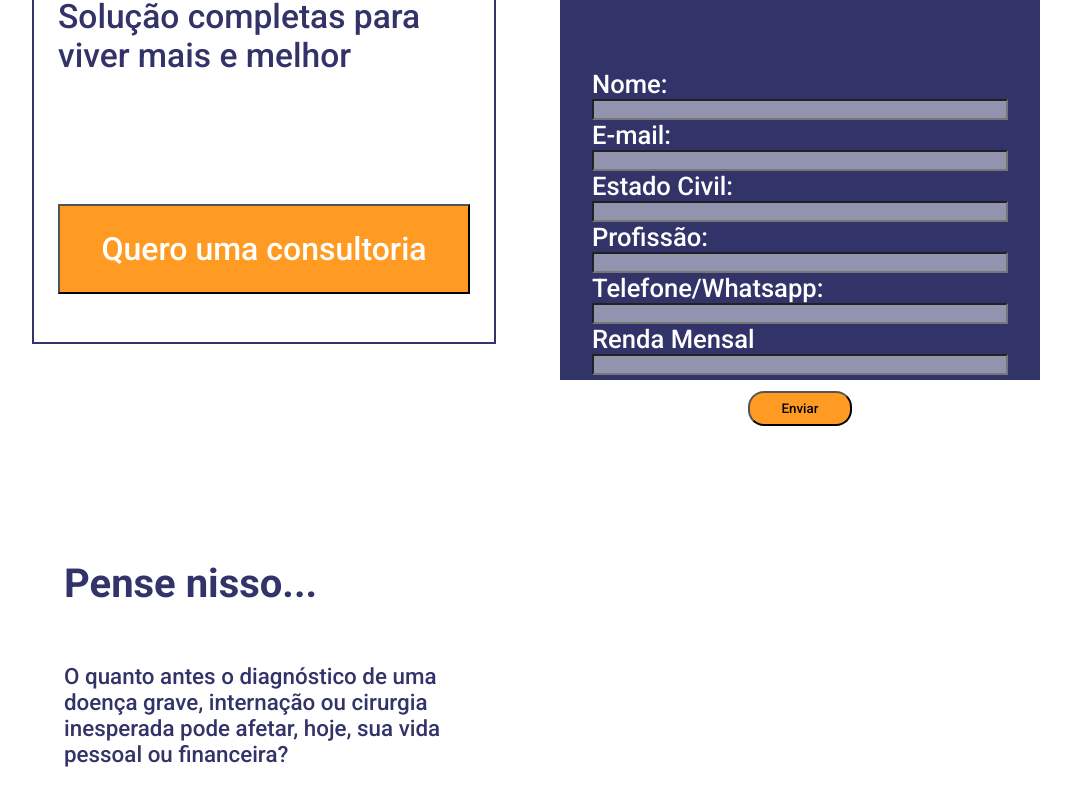
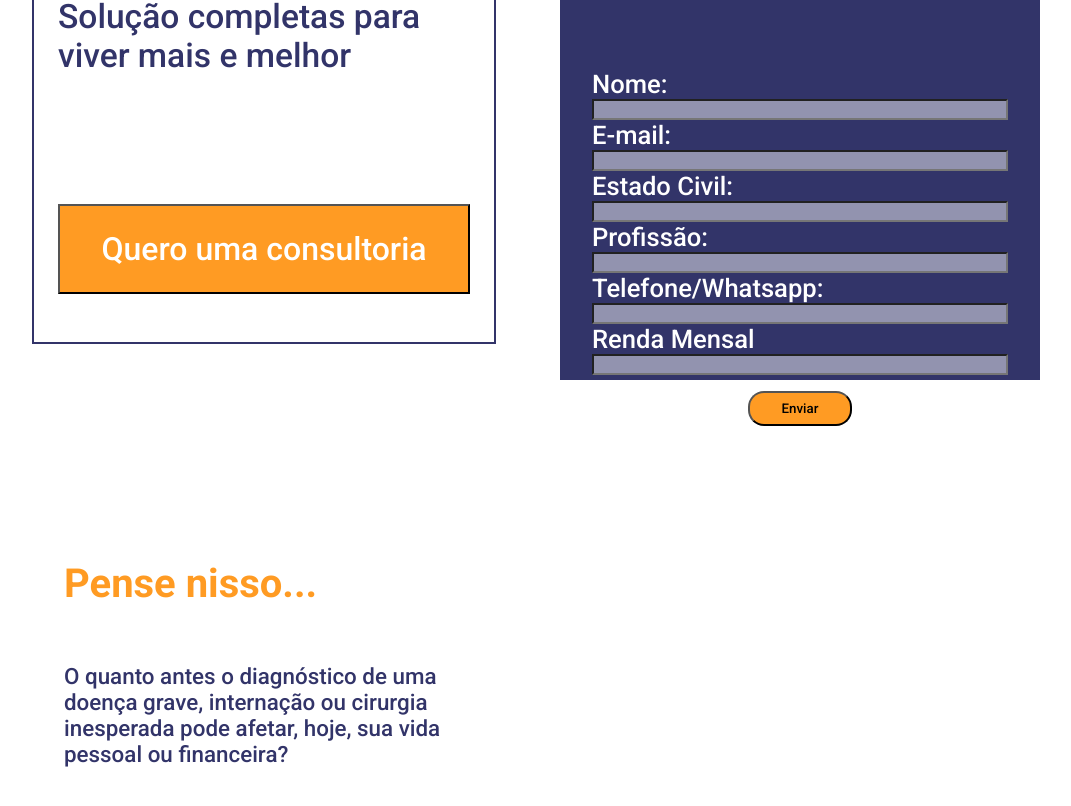
Before and after one commit to silvamateus/silvamateus-raroinc, a Vue app: page / in a window 1280 px wide. Shown: the part 951-1757 px from the top of the page, without its empty margins (104-1175 px from the left). Built offline with nearby package versions, Linux system fonts and the light colour scheme.

Commit message:
add general color to h3

```diff
--- a/src/components/TopHeader.vue
+++ b/src/components/TopHeader.vue
@@ -42,6 +42,11 @@ export default {};
 </script>
 
 <style scoped>
+/* General style */
+h3 {
+  color: #ff9b23;
+}
+
 /* Header */
 .header-top {
   padding: 0 0 1rem 8rem;
@@ -53,11 +58,13 @@ export default {};
   min-width: 1200px;
   margin: auto;
 }
+
 /* Container  */
 .container {
   display: flex;
   margin-top: 6rem;
 }
+
 /* Call to action box */
 .box {
   border: 2px solid #323469;
@@ -80,6 +87,7 @@ export default {};
   padding: 1.5rem 1rem;
   font-size: 2rem;
 }
+
 /* Contact form */
 .contact-form {
   background-color: #323469;
@@ -96,7 +104,6 @@ export default {};
   top: 555px;
 }
 .contact-form h3 {
-  color: #ff9b23;
   font-size: 2.8rem;
 }
 .contact-form p {
```
